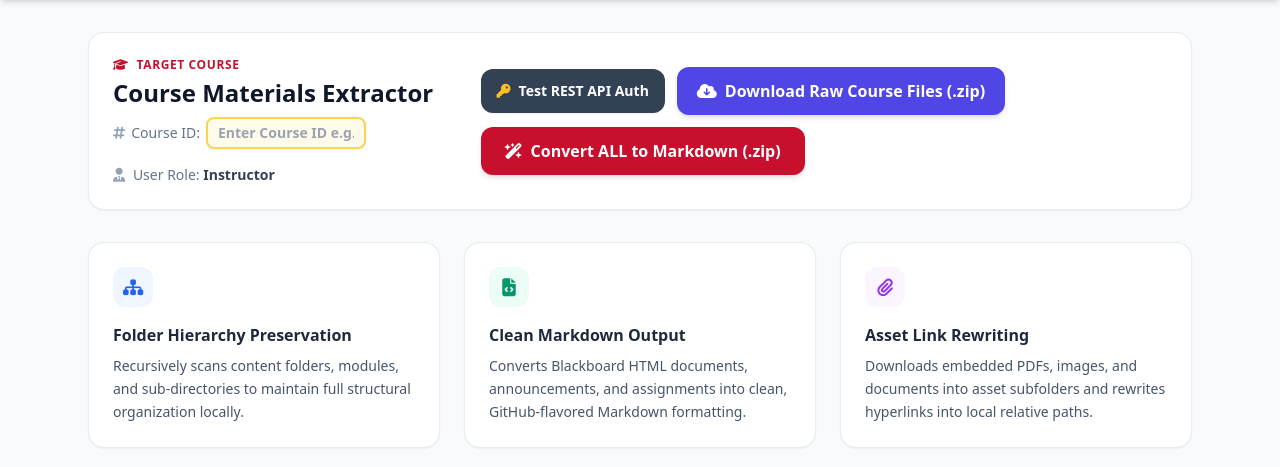
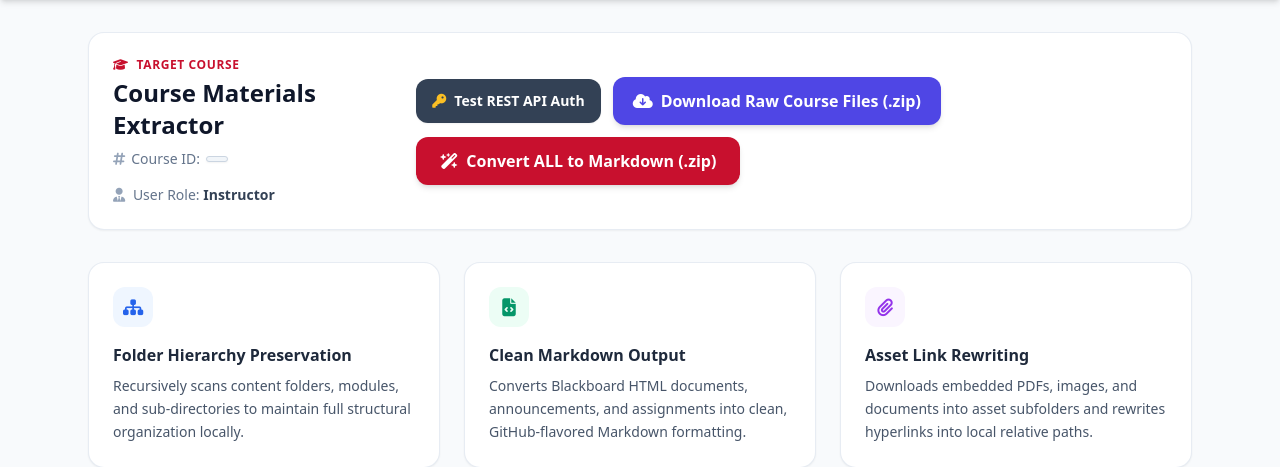
Before and after one commit to linangms/NTULearn-Extractor-Tool, a FastAPI app: page /lti/launch in a window 1280 px wide. Shown: the part 80-547 px from the top of the page. Run offline with FastAPI, Linux system fonts and the light colour scheme; some libraries are stand-ins or nearby versions.

Commit message:
Remove manual course_id input field; automatically bind and display passed launch course_id directly

```diff
--- a/templates/index.html
+++ b/templates/index.html
@@ -58,8 +58,7 @@
                     </h2>
                     <p class="text-sm text-slate-500 mt-2 flex flex-wrap items-center gap-4">
                         <span class="flex items-center"><i class="fa-solid fa-hashtag text-slate-400 mr-1.5"></i> Course ID:
-                            <input id="course-id-input" type="text" value="{{ course_id }}" class="ml-1.5 px-2.5 py-1 text-sm font-bold text-slate-900 bg-amber-50 border-2 border-amber-300 rounded-lg focus:outline-none focus:ring-2 focus:ring-ntuRed focus:bg-white transition-all w-40 shadow-sm" title="Course ID passed from Blackboard launch (or edit here)" placeholder="Enter Course ID e.g. MKTG101" />
-                            <span id="course-id" class="hidden">{{ course_id }}</span>
+                            <strong id="course-id" class="ml-1.5 px-2.5 py-0.5 text-sm font-extrabold text-slate-900 bg-slate-100 border border-slate-300 rounded-md shadow-sm">{{ course_id }}</strong>
                         </span>
                         <span><i class="fa-solid fa-user-tie text-slate-400 mr-1"></i> User Role: <strong class="text-slate-700">{{ user_role if user_role else "Instructor" }}</strong></span>
                     </p>
@@ -247,8 +246,7 @@
             logToTerminal(`<span class='text-amber-400'>Starting extraction task (${modeLabel})...</span>`);
             updateStageUI(1);
 
-            const courseIdInput = document.getElementById("course-id-input");
-            const courseId = (courseIdInput && courseIdInput.value.trim()) ? courseIdInput.value.trim() : document.getElementById("course-id").innerText.trim();
+            const courseId = document.getElementById("course-id").innerText.trim();
             const courseTitle = document.getElementById("course-title").innerText.trim();
             const sseUrl = `/api/extract/stream?course_id=${encodeURIComponent(courseId)}&course_title=${encodeURIComponent(courseTitle)}&mode=${encodeURIComponent(mode)}`;
 
@@ -345,9 +343,10 @@
         }
 
         document.addEventListener("DOMContentLoaded", function() {
-            const courseInput = document.getElementById("course-id-input");
+            const courseIdEl = document.getElementById("course-id");
             const titleEl = document.getElementById("course-title");
 
+            const params = new URLSearchParams(window.location.search);
             let courseParam = params.get("course_id") || params.get("courseId") || params.get("course") || params.get("c");
             if (!courseParam && document.referrer) {
                 const refMatch = document.referrer.match(/\/courses\/([^/?#]+)/i)
@@ -358,20 +357,9 @@
                 }
             }
 
-            if (courseParam && courseInput) {
-                courseInput.value = courseParam.trim();
-                if (titleEl) {
-                    titleEl.innerText = `${courseParam.trim()} - Course Materials`;
-                }
-            }
-
-            if (courseInput) {
-                courseInput.addEventListener("input", function() {
-                    const val = courseInput.value.trim();
-                    if (titleEl) {
-                        titleEl.innerText = val ? `${val} - Course Materials` : "Course Materials Extractor";
-                    }
-                });
+            if (courseParam) {
+                if (courseIdEl) courseIdEl.innerText = courseParam.trim();
+                if (titleEl) titleEl.innerText = `${courseParam.trim()} - Course Materials`;
             }
         });
     </script>
```
